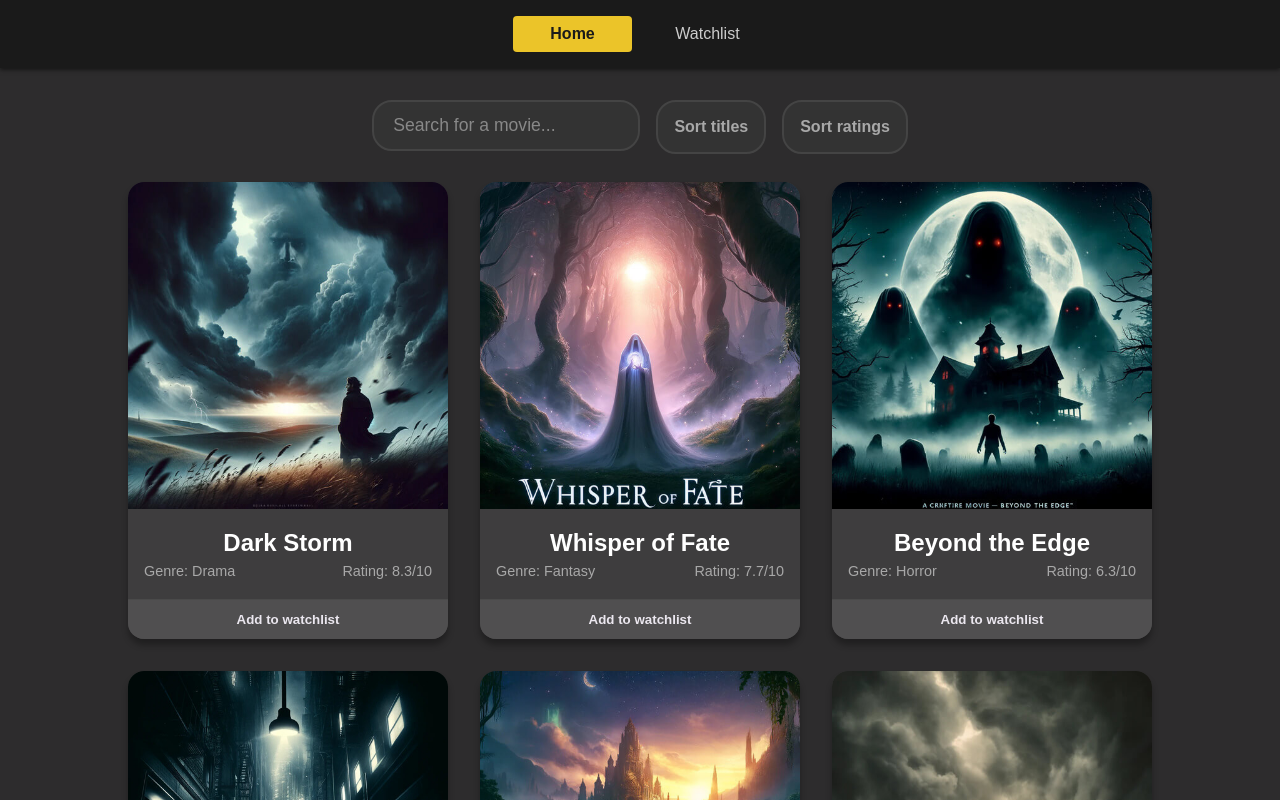
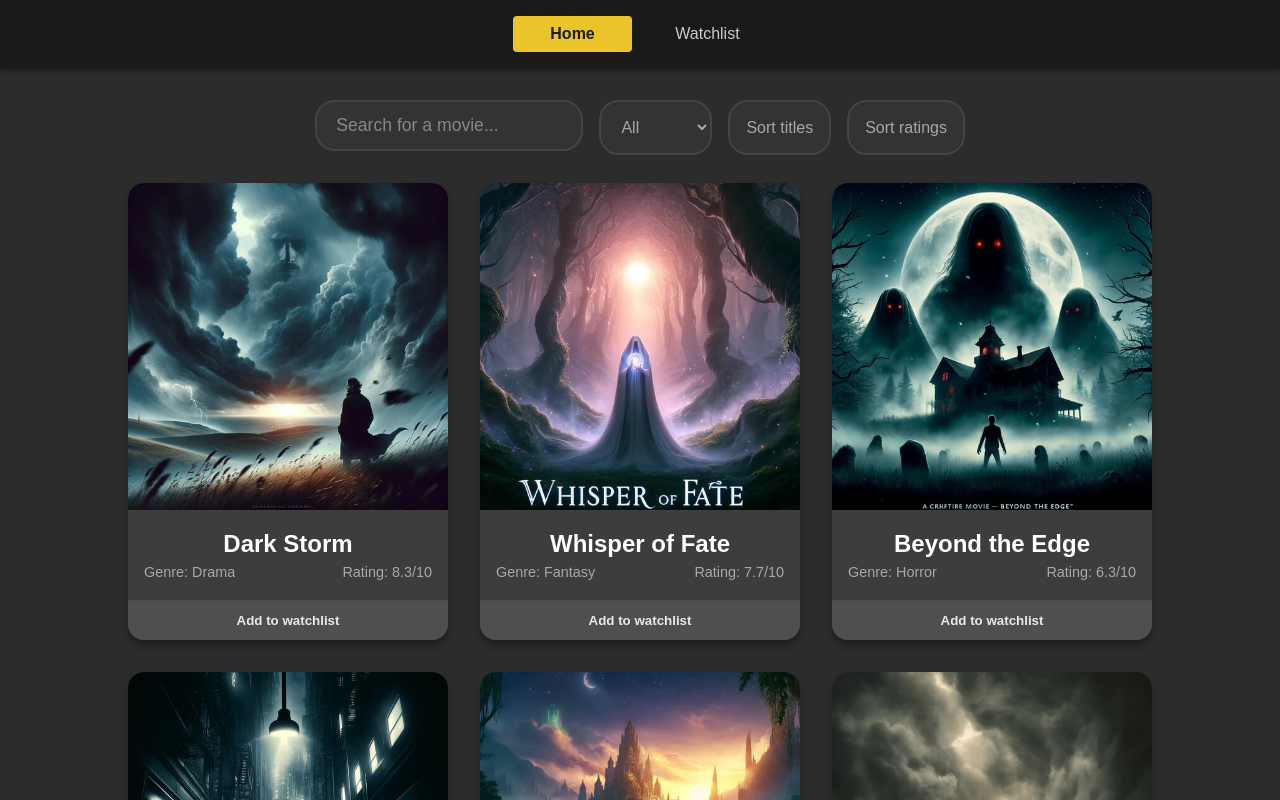
Before and after one commit to iulianroman9/movie-app-react, a React (Vite) app: page / in a window 1280 px wide. Shown: the top 800 px of the page. Built offline with nearby package versions, Linux system fonts and the light colour scheme; a web font is replaced by a local one.

Commit message:
genre dropdown

```diff
--- a/src/App.jsx
+++ b/src/App.jsx
@@ -13,7 +13,8 @@ function App() {
   const [searchQuery, setSearchQuery] = useState("");
   const [sortTitle, setSortTitle] = useState("no-sort");
   const [sortRating, setSortRating] = useState("no-sort");
-  let [watchlist, setWatchlist] = useState(getWatchlist());
+  const [selectedGenre, setSelectedGenre] = useState("all");
+  const [watchlist, setWatchlist] = useState(getWatchlist());
 
   useEffect(() => {
     localStorage.setItem("watchlist", JSON.stringify(watchlist));
@@ -62,6 +63,7 @@ function App() {
       filteredMovies,
       sortTitle,
       sortRating,
+      selectedGenre,
     );
 
     return (
@@ -83,6 +85,8 @@ function App() {
         setSortTitle={setSortTitle}
         sortRating={sortRating}
         setSortRating={setSortRating}
+        selectedGenre={selectedGenre}
+        setSelectedGenre={setSelectedGenre}
       />
       <main>{renderMovieList()}</main>
     </div>
--- a/src/components/Search/Search.css
+++ b/src/components/Search/Search.css
@@ -31,7 +31,6 @@
 .sorting-btn {
   padding: 1rem;
   font-size: 1rem;
-  font-weight: 600;
   border: 2px solid #444;
   border-radius: 1.25rem;
   background-color: #333;
@@ -51,3 +50,28 @@
   transform: scale(0.95);
   border-color: #ebc429;
 }
+
+.genre-select {
+  padding: 1rem;
+  font-size: 1rem;
+  border: 2px solid #444;
+  border-radius: 1.25rem;
+  background-color: #333;
+  color: #a8a8a8;
+  cursor: pointer;
+  transition: all 0.3s ease;
+  outline: none;
+  text-transform: capitalize;
+}
+
+.genre-select:hover {
+  background-color: #444;
+  border-color: #ebc429;
+  color: #fff;
+}
+
+.genre-select:focus {
+  border-color: #ebc429;
+  background-color: #2a2a2a;
+  color: #fff;
+}
--- a/src/components/Search/index.jsx
+++ b/src/components/Search/index.jsx
@@ -7,6 +7,8 @@ function Search({
   setSortTitle,
   sortRating,
   setSortRating,
+  selectedGenre,
+  setSelectedGenre,
 }) {
   const getSortTitleText = () => {
     if (sortTitle === "asc") return "Titles: a-z";
@@ -42,6 +44,8 @@ function Search({
     setSortTitle("no-sort");
   };
 
+  const genres = ["drama", "action", "fantasy", "horror"];
+
   return (
     <div className="search-container">
       <form className="search-form" onSubmit={(e) => e.preventDefault()}>
@@ -55,9 +59,23 @@ function Search({
           onChange={(e) => setSearchQuery(e.target.value)}
         />
       </form>
+      <select
+        className="genre-select"
+        value={selectedGenre}
+        onChange={(e) => setSelectedGenre(e.target.value)}
+      >
+        <option value="all">all</option>
+        {genres.map((genre) => (
+          <option key={genre} value={genre}>
+            {genre}
+          </option>
+        ))}
+      </select>
+
       <button className="sorting-btn" onClick={handleSortTitle}>
         {getSortTitleText()}
       </button>
+
       <button className="sorting-btn" onClick={handleSortRating}>
         {getSortRatingText()}
       </button>
@@ -65,8 +83,22 @@ function Search({
   );
 }
 
-export function filterByQuery(searchQuery, movieList, sortTitle, sortRating) {
-  const filteredMovieList = movieList.filter((movie) =>
+export function filterByQuery(
+  searchQuery,
+  movieList,
+  sortTitle,
+  sortRating,
+  selectedGenre,
+) {
+  let filteredMovieList = movieList;
+
+  if (selectedGenre && selectedGenre !== "all") {
+    filteredMovieList = filteredMovieList.filter(
+      (movie) => movie.genre === selectedGenre,
+    );
+  }
+
+  filteredMovieList = filteredMovieList.filter((movie) =>
     movie.title.toLowerCase().includes(searchQuery.toLowerCase()),
   );
 
```
